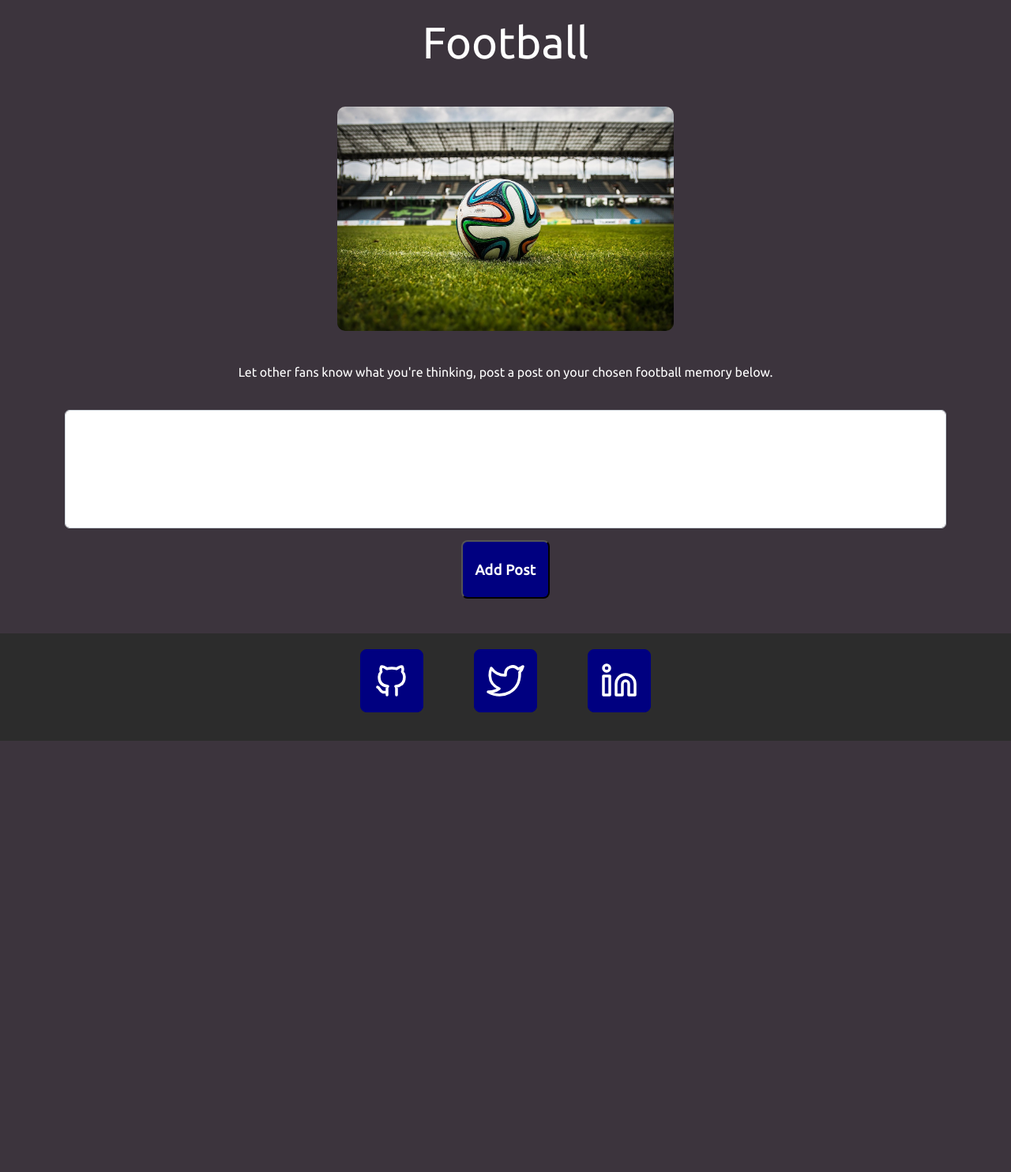
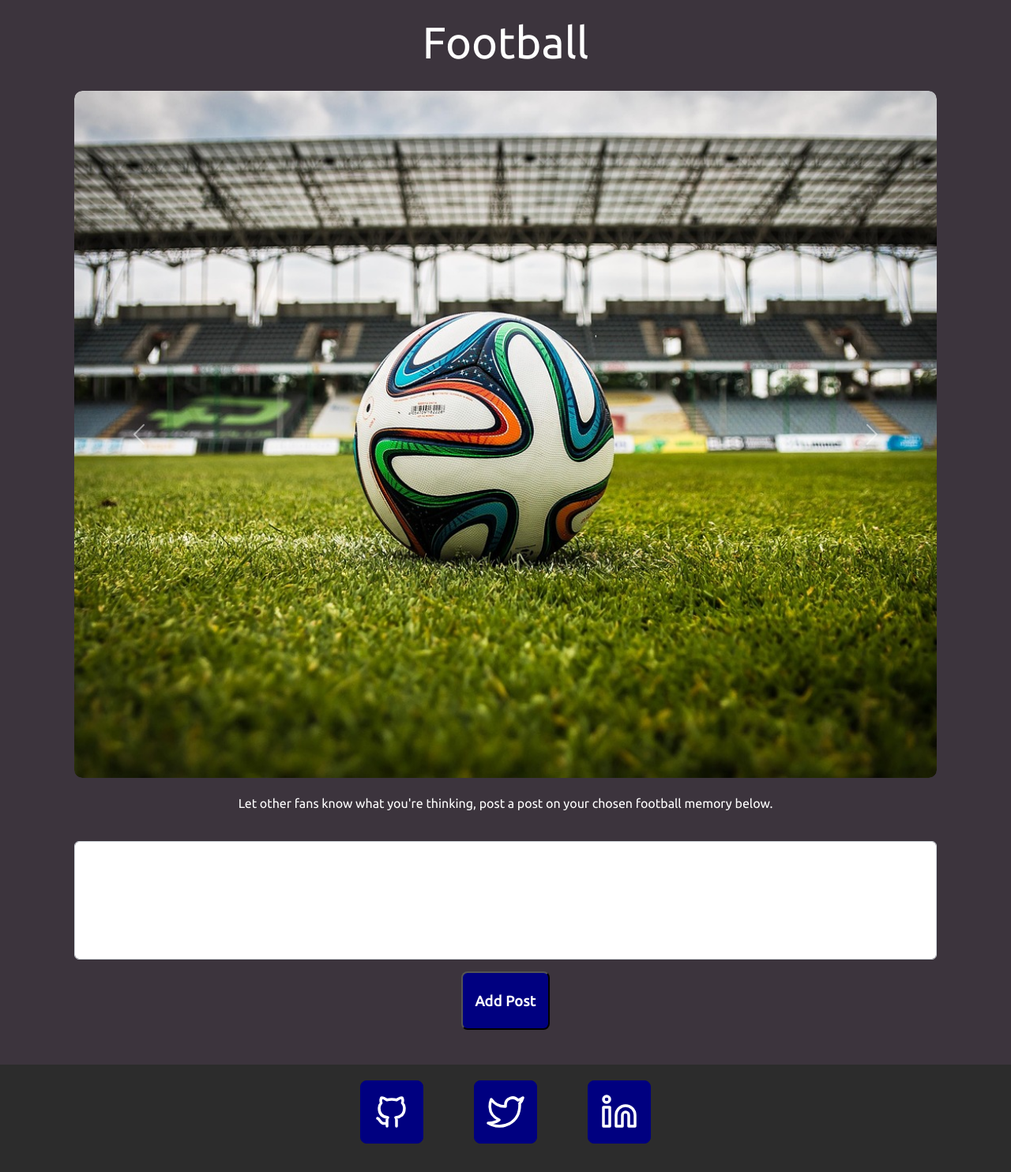
Before and after one commit to ojalaw/suport_MP3, a Flask app: page /football-post in a window 1280 px wide. Shown: the part 98-1582 px from the top of the page at 79% size. Before the commit the page ends 1036 px from the top, so only its background shows below. Run offline with Flask 3, Linux system fonts and the light colour scheme; the visitor is signed in with stand-in values (Sample User, id 1); data that the repository does not hold is empty; some libraries are stand-ins or nearby versions.

Commit message:
Major update to individual sports pages images
Added carousel to individual sports pages to improve user experience, primarily used bootstrap with minor adjustments for my project.

```diff
--- a/suport/static/style.css
+++ b/suport/static/style.css
@@ -129,6 +129,26 @@ body {
   .sport-name {
     display: none;
 }
+
+/*---sports---*/
+
+.carousel-inner {
+    border-radius: 10px;
+  }
+
+  .carousel-item img {
+    width: 100%;
+    height: 870px;
+    object-fit: cover;
+    border-radius: 10px;
+  }
+
+  .carousel-img {
+    object-fit: cover;
+    object-position: center;
+    height: 100%;
+  }
+
 
 /*---general---*/
 
@@ -557,6 +577,11 @@ input[type="text"] {
  }
 
  @media (max-width: 991.98px) {
+    .carousel-img {
+        height: auto;
+        max-width: 100%;
+      }
+
     .card {
         flex: 0 0 calc(33.33% - 6.67px);
         max-width: calc(33.33% - 6.67px);
--- a/suport/templates/football.html
+++ b/suport/templates/football.html
@@ -6,7 +6,34 @@
 <div class="post-title">
     <h1 class="display-4">Football</h1>
 </div>
-<img class="post-image" src="/static/images/football.jpg" alt="Football">
+<div class="container">
+  {% block sport_carousel %}
+<div id="sport-carousel" class="carousel slide" data-bs-ride="carousel">
+  <div class="carousel-inner">
+    <div class="carousel-item active">
+      <img src="/static/images/football.jpg" alt="Football 1" class="d-block w-100 carousel-img">
+    </div>
+    <div class="carousel-item">
+      <img src="/static/images/bohemka.jpg" alt="Football 2" class="d-block w-100 carousel-img">
+    </div>
+    <div class="carousel-item">
+      <img src="/static/images/football-pitch.jpg" alt="Football 2" class="d-block w-100 carousel-img">
+    </div>
+  </div>
+  <button class="carousel-control-prev" type="button" data-bs-target="#sport-carousel" data-bs-slide="prev">
+    <span class="carousel-control-prev-icon" aria-hidden="true"></span>
+    <span class="visually-hidden">Previous</span>
+  </button>
+  <button class="carousel-control-next" type="button" data-bs-target="#sport-carousel" data-bs-slide="next">
+    <span class="carousel-control-next-icon" aria-hidden="true"></span>
+    <span class="visually-hidden">Next</span>
+  </button>
+</div>
+{% endblock %}
+
+
+
+
   <div class="post-text">
     <p>Let other fans know what you're thinking, post a post on your chosen football memory below.</p>
   </div>
@@ -84,6 +111,7 @@
       </li>
       {% endfor %}
   </ul>
+</div>
 {% endblock %}
 
 {% block javascript %}
```
Also changed, not shown: suport/templates/formula1.html (+23 -1 lines), suport/templates/rugby.html (+23 -1 lines), suport/static/images/bohemka.jpg (added), suport/static/images/football-pitch.jpg (added), suport/static/images/formula1-mcclaren.jpg (added), suport/static/images/formula1-wing.jpg (added), suport/static/images/rugby2.jpg (added), suport/static/images/wilko.jpg (added). Lines whose indentation alone changed are shown as unchanged.
